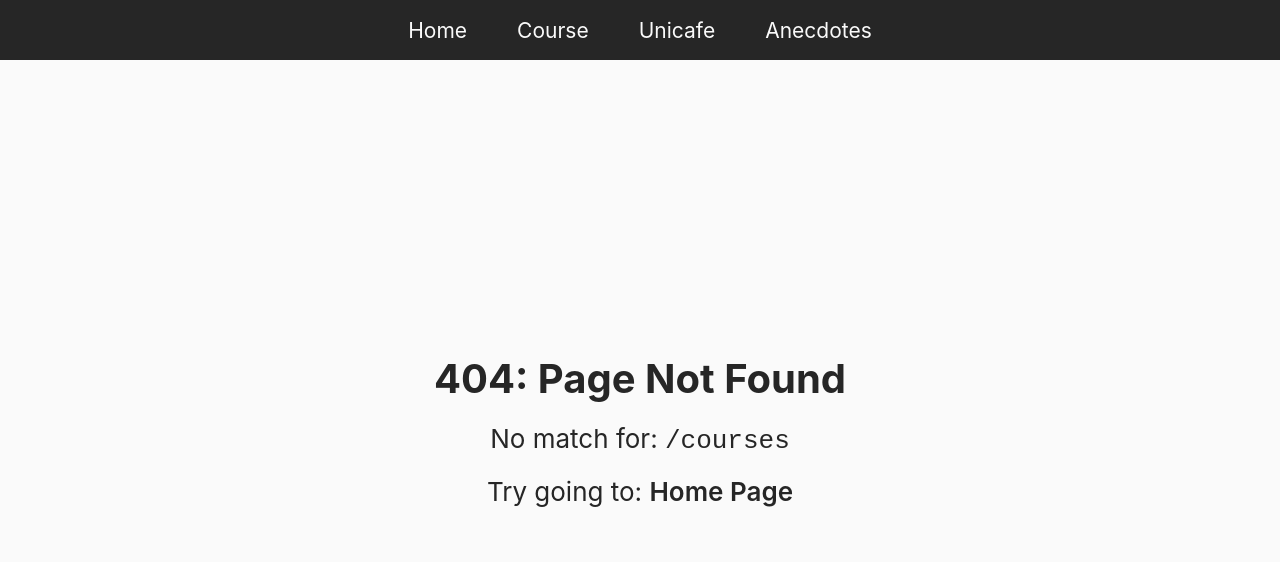
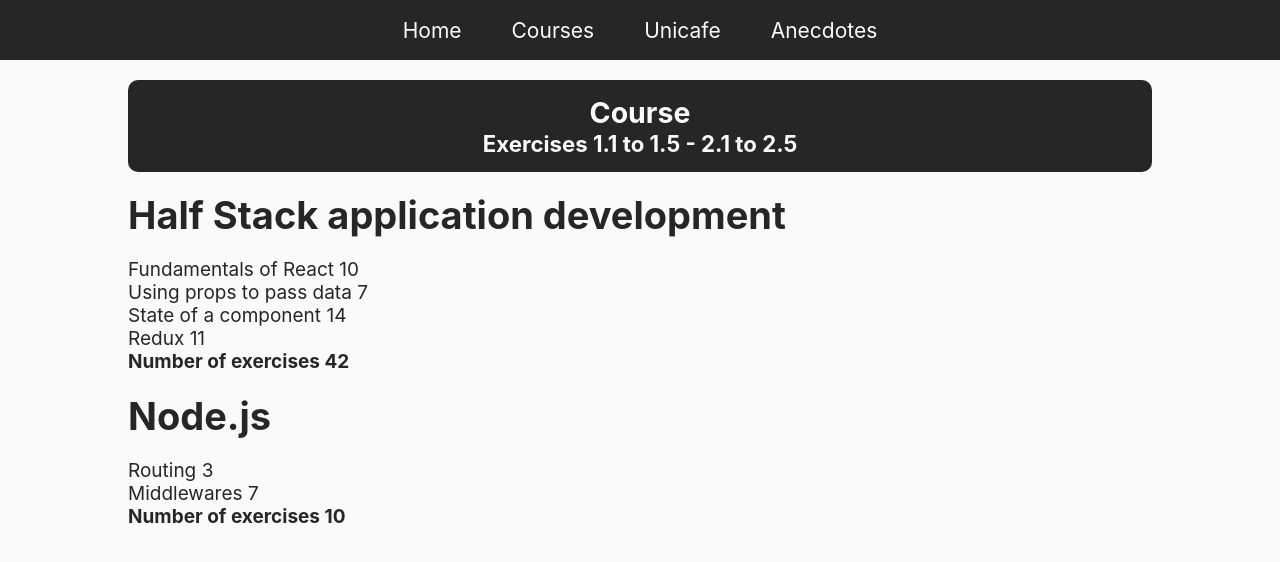
Before and after one commit to juancaricodev/fullstack-bootcamp, a React app: page /courses in a window 1280 px wide. Before the commit this address had no page. Shown: the top 562 px of the page. Built offline with nearby package versions, Linux system fonts and the light colour scheme.

Commit message:
feat[2.4 & 2.5](Courses): container refactored; new data implemented for rendering different Course components

```diff
--- a/src/components/course/Content.jsx
+++ b/src/components/course/Content.jsx
@@ -2,12 +2,10 @@ import React from 'react'
 
 import Part from '@components/course/Part'
 
-const Content = (props) => {
-  const { course } = props
-
+const Content = ({ parts }) => {
   return (
     <ul>
-      {course.parts.map((item) => (
+      {parts.map((item) => (
         <li key={item.id}>
           <Part part={item.name} exercises={item.exercises} />
         </li>
--- /dev/null
+++ b/src/components/course/Course.jsx
@@ -0,0 +1,21 @@
+import React from 'react'
+
+import Content from '@components/course/Content'
+import Header from '@components/course/Header'
+import Total from '@components/course/Total'
+
+const Course = ({ courses }) => {
+  console.log('getting courses', courses.name)
+
+  return (
+    <>
+      <Header name={courses.name} />
+
+      <Content parts={courses.parts} />
+
+      <Total parts={courses.parts} />
+    </>
+  )
+}
+
+export default Course
--- a/src/components/course/Header.jsx
+++ b/src/components/course/Header.jsx
@@ -1,11 +1,9 @@
 import React from 'react'
 
-const Header = (props) => {
-  const { course } = props
-
+const Header = ({ name }) => {
   return (
     <>
-      <h1>{course.name}</h1>
+      <h1>{name}</h1>
     </>
   )
 }
--- a/src/components/course/Total.jsx
+++ b/src/components/course/Total.jsx
@@ -1,11 +1,9 @@
 import React from 'react'
 
-const Total = (props) => {
-  const { course } = props
-
+const Total = ({ parts }) => {
   return (
     <strong>
-      Number of exercises {course.parts.reduce((sum, course) => sum + course.exercises, 0)}
+      Number of exercises {parts.reduce((sum, course) => sum + course.exercises, 0)}
     </strong>
   )
 }
--- a/src/components/layout/Header.jsx
+++ b/src/components/layout/Header.jsx
@@ -8,7 +8,7 @@ const Header = () => {
   return (
     <header className='header'>
       <Link to='/'>Home</Link>
-      <Link to='/course'>Course</Link>
+      <Link to='/courses'>Courses</Link>
       <Link to='/unicafe'>Unicafe</Link>
       <Link to='/anecdotes'>Anecdotes</Link>
     </header>
--- a/src/containers/Course.jsx
+++ /dev/null
@@ -1,45 +0,0 @@
-import React from 'react'
-
-import Content from '@components/course/Content'
-import Header from '@components/course/Header'
-import Total from '@components/course/Total'
-
-const Course = () => {
-  const course = {
-    name: 'Half Stack application development',
-    parts: [
-      {
-        name: 'Fundamentals of React',
-        exercises: 10,
-        id: 1
-      },
-      {
-        name: 'Using props to pass data',
-        exercises: 7,
-        id: 2
-      },
-      {
-        name: 'State of a component',
-        exercises: 14,
-        id: 3
-      }
-    ]
-  }
-
-  return (
-    <>
-      <div className='part-tag'>
-        <h2>Course</h2>
-        <h3>Exercises 1.1 to 1.5 - 2.1 to 2.5</h3>
-      </div>
-
-      <Header course={course} />
-
-      <Content course={course} />
-
-      <Total course={course} />
-    </>
-  )
-}
-
-export default Course
--- /dev/null
+++ b/src/containers/Courses.jsx
@@ -0,0 +1,69 @@
+import React from 'react'
+
+import Course from '@components/course/Course'
+
+const Courses = () => {
+  const courses = [
+    {
+      name: 'Half Stack application development',
+      id: 1,
+      parts: [
+        {
+          name: 'Fundamentals of React',
+          exercises: 10,
+          id: 1
+        },
+        {
+          name: 'Using props to pass data',
+          exercises: 7,
+          id: 2
+        },
+        {
+          name: 'State of a component',
+          exercises: 14,
+          id: 3
+        },
+        {
+          name: 'Redux',
+          exercises: 11,
+          id: 4
+        }
+      ]
+    },
+    {
+      name: 'Node.js',
+      id: 2,
+      parts: [
+        {
+          name: 'Routing',
+          exercises: 3,
+          id: 1
+        },
+        {
+          name: 'Middlewares',
+          exercises: 7,
+          id: 2
+        }
+      ]
+    }
+  ]
+
+  return (
+    <>
+      <div className='part-tag'>
+        <h2>Course</h2>
+        <h3>Exercises 1.1 to 1.5 - 2.1 to 2.5</h3>
+      </div>
+
+      <ul>
+        {courses.map((course) => (
+          <li key={course.id}>
+            <Course courses={course} />
+          </li>
+        ))}
+      </ul>
+    </>
+  )
+}
+
+export default Courses
--- a/src/routes/App.jsx
+++ b/src/routes/App.jsx
@@ -7,7 +7,7 @@ import {
 } from 'react-router-dom'
 
 import Anecdotes from '@containers/Anecdotes'
-import Course from '@containers/Course'
+import Courses from '@containers/Courses'
 import Home from '@containers/Home'
 import NotFound from '@containers/NotFound'
 import Unicafe from '@containers/Unicafe'
@@ -19,7 +19,7 @@ const App = () => {
       <Layout>
         <Switch>
           <Route exact path='/' component={Home} />
-          <Route exact path='/course' component={Course} />
+          <Route exact path='/courses' component={Courses} />
           <Route exact path='/unicafe' component={Unicafe} />
           <Route exact path='/anecdotes' component={Anecdotes} />
           <Route component={NotFound} />
```
